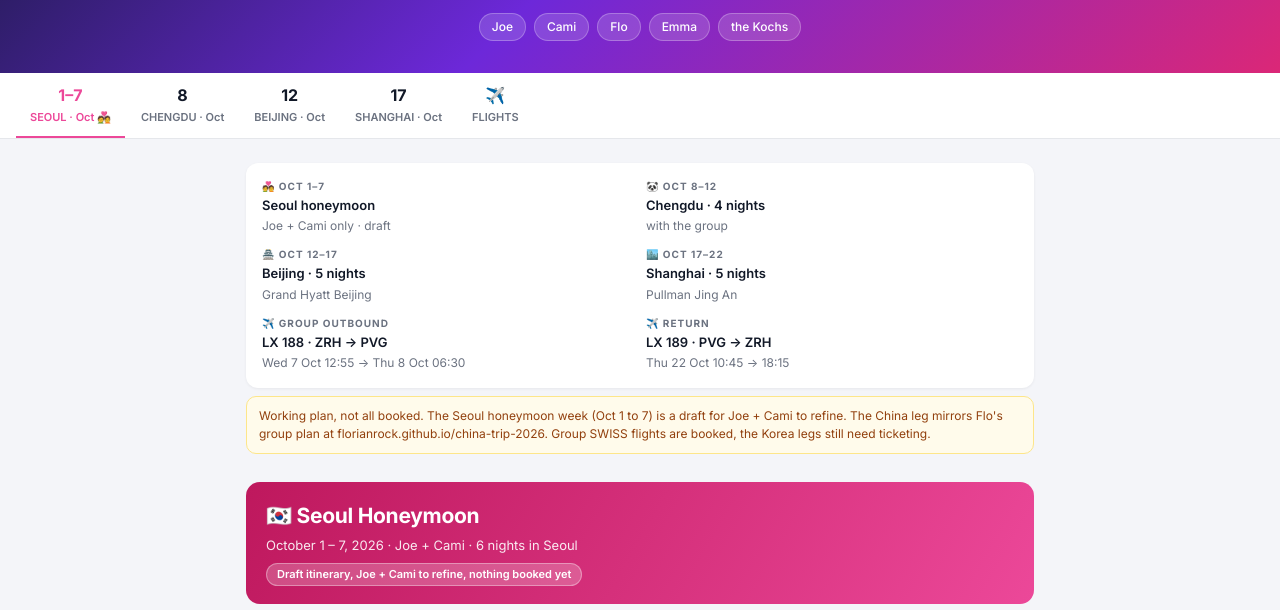
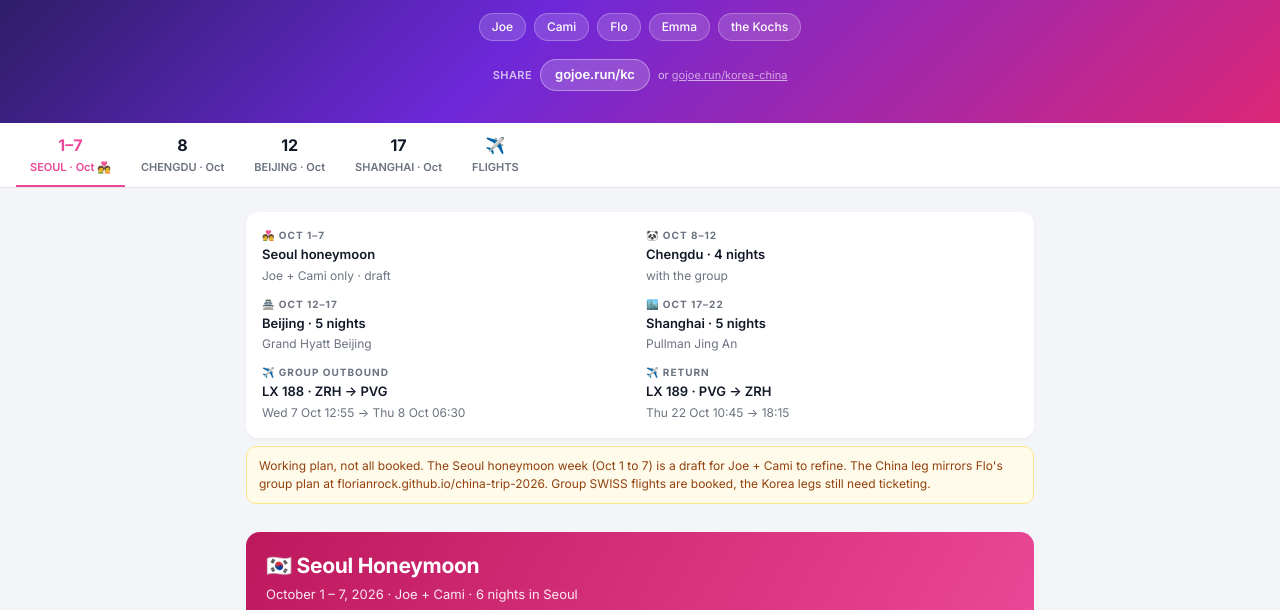
Before and after one commit to kjhnns/korea-china-2026, a plain HTML site: page index.html in a window 1280 px wide. Shown: the part 138-748 px from the top of the page. Drawn offline with Linux system fonts and the light colour scheme.

Commit message:
Add gojoe.run/kc short share link to hero
Co-Authored-By: Claude Opus 4.8 <noreply@anthropic.com>
Claude-Session: https://claude.ai/code/session_01T8no1b2GvMnJqYQX8nw7Zt

```diff
--- a/index.html
+++ b/index.html
@@ -80,6 +80,45 @@
     padding: 4px 12px;
     font-size: 12px;
     font-weight: 500;
+  }
+  .hero-share {
+    margin-top: 18px;
+    display: flex;
+    align-items: center;
+    justify-content: center;
+    gap: 8px;
+    flex-wrap: wrap;
+    font-size: 12px;
+  }
+  .hero-share .share-label {
+    opacity: 0.7;
+    font-weight: 600;
+    letter-spacing: 0.04em;
+    text-transform: uppercase;
+    font-size: 11px;
+  }
+  .hero-share .share-pill {
+    background: rgba(255,255,255,0.18);
+    border: 1px solid rgba(255,255,255,0.35);
+    border-radius: 20px;
+    padding: 5px 14px;
+    font-size: 13px;
+    font-weight: 600;
+    color: white;
+    text-decoration: none;
+    transition: background 0.15s;
+  }
+  .hero-share .share-pill:hover {
+    background: rgba(255,255,255,0.3);
+  }
+  .hero-share .share-alt {
+    opacity: 0.7;
+    font-size: 11px;
+  }
+  .hero-share .share-alt a {
+    color: white;
+    opacity: 0.85;
+    text-decoration: underline;
   }
 
   /* Leg nav */
@@ -348,6 +387,11 @@
     <span class="traveler-chip">Flo</span>
     <span class="traveler-chip">Emma</span>
     <span class="traveler-chip">the Kochs</span>
+  </div>
+  <div class="hero-share">
+    <span class="share-label">Share</span>
+    <a class="share-pill" href="https://gojoe.run/kc">gojoe.run/kc</a>
+    <span class="share-alt">or <a href="https://gojoe.run/korea-china">gojoe.run/korea-china</a></span>
   </div>
 </div>
 
```
